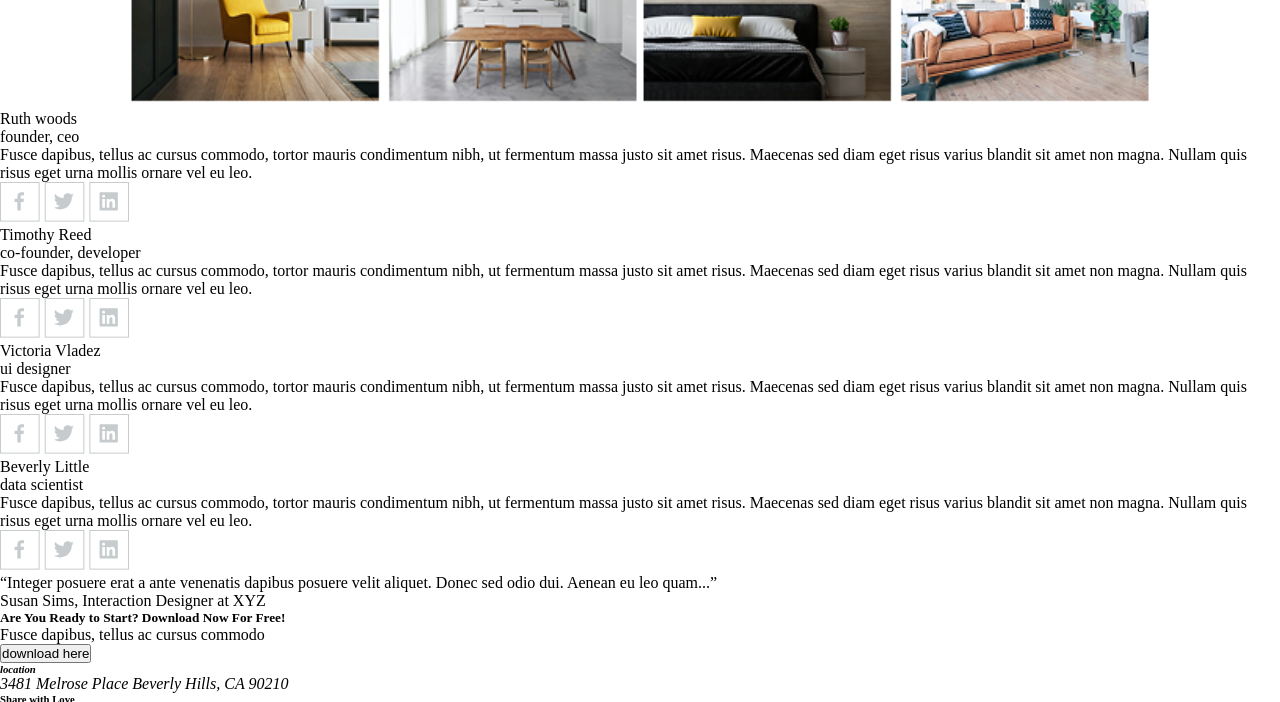
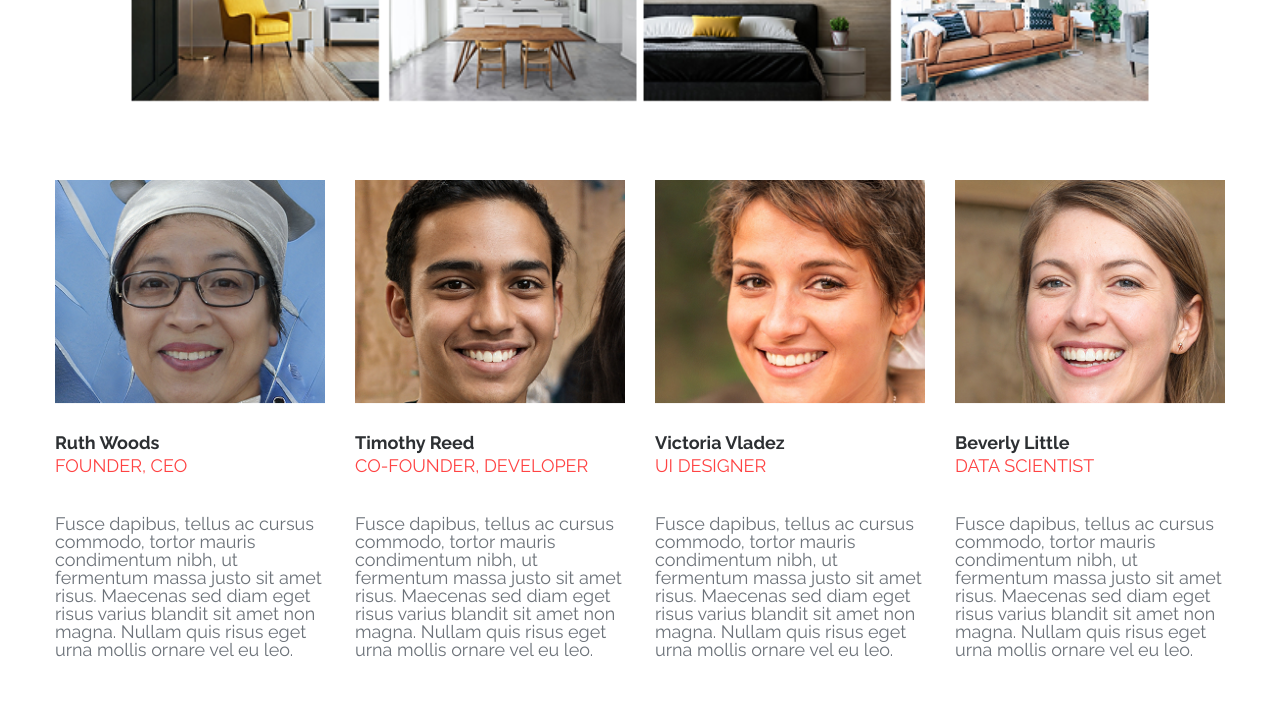
Before and after one commit to BjornHola/TMS_1_project, a website built with Parcel: page src/index.html in a window 1280 px wide. Shown: the part 1930-2632 px from the top of the page. Built offline with nearby package versions, Linux system fonts and the light colour scheme.

Commit message:
init: create section Our team, add 4 images to assets, add svg with icons of the appropriate social nets

```diff
--- a/src/index.html
+++ b/src/index.html
@@ -236,97 +236,96 @@
 </div>
 </section>
 
-
 <!--Section OUR TEAM>-->
 
 <section class="our-team">
 <div class="our-team-wrapper">
     <div class="column-team">
         <div class="column-team__photo">
-
+            <img src="../src/assets/image-woman1.jpg" alt="Ruth Woods">
         </div>
         <div class="column-team__name">
-            <p>Ruth woods</p>
+            <p class="column-team__name_bold">Ruth woods</p>
         </div>
-          <div class="column-team__post"> <p>founder, ceo</p></div>
-        <div class="column-team__description"> <p>Fusce dapibus, tellus ac cursus commodo, tortor mauris condimentum nibh, ut fermentum massa justo sit amet risus.
+          <div class="column-team__post"> <p class="column-team__post_red">founder, ceo</p> </div>
+        <div class="column-team__description"> <p class="column-team__description_grey">Fusce dapibus, tellus ac cursus commodo, tortor mauris condimentum nibh, ut fermentum massa justo sit amet risus.
              Maecenas sed diam eget risus varius blandit sit amet non magna. Nullam quis risus eget urna mollis ornare vel eu leo.</p></div>
         <div class="column-team__social-net">
-            <svg width="40" height="40" viewBox="0 0 40 40" fill="none" xmlns="http://www.w3.org/2000/svg">
+            <a href="https://facebook.com"> <svg  pointer-events="all" width="40" height="40" viewBox="0 0 40 40" fill="none" xmlns="http://www.w3.org/2000/svg">
 <rect x="0.5" y="0.5" width="38.6094" height="38.6094" stroke="#C6CBCD"/>
 <path d="M20.7159 28.4344V20.1103H23.5241L23.9415 16.8512H20.7159V14.7752C20.7159 13.8348 20.9779 13.1909 22.3277 13.1909H24.038V10.2852C23.2059 10.196 22.3694 10.1529 21.5325 10.1562C19.0503 10.1562 17.3461 11.6715 17.3461 14.4533V16.8451H14.5562V20.1042H17.3522V28.4344H20.7159Z" fill="#C6CBCD"/>
-</svg>
-<svg width="41" height="40" viewBox="0 0 41 40" fill="none" xmlns="http://www.w3.org/2000/svg">
+</svg> </a>
+<a href="https://x.com"> <svg pointer-events="all" width="41" height="40" viewBox="0 0 41 40" fill="none" xmlns="http://www.w3.org/2000/svg">
 <rect x="1.20312" y="0.5" width="38.6094" height="38.6094" stroke="#C6CBCD"/>
 <path d="M27.7523 15.212C27.7655 15.3898 27.7655 15.5665 27.7655 15.7432C27.7655 21.1514 23.6491 27.3833 16.1264 27.3833C13.8087 27.3833 11.6556 26.712 9.84375 25.546C10.1728 25.5836 10.4897 25.5968 10.832 25.5968C12.6733 25.6012 14.4625 24.9855 15.9111 23.8489C15.0574 23.8335 14.2298 23.5518 13.5439 23.0432C12.858 22.5347 12.3481 21.8247 12.0852 21.0123C12.3381 21.0498 12.592 21.0752 12.8581 21.0752C13.2248 21.0752 13.5934 21.0245 13.9357 20.9361C13.0092 20.749 12.1761 20.2468 11.5781 19.5149C10.98 18.783 10.6539 17.8665 10.6552 16.9213V16.8705C11.2006 17.1742 11.8334 17.3641 12.5037 17.3895C11.9421 17.0164 11.4817 16.51 11.1634 15.9156C10.8451 15.3213 10.6789 14.6574 10.6796 13.9831C10.6796 13.2234 10.8817 12.5267 11.2362 11.9194C12.2641 13.1838 13.5462 14.2183 14.9994 14.9557C16.4526 15.6932 18.0445 16.1172 19.672 16.2002C19.609 15.8955 19.5704 15.5797 19.5704 15.2628C19.5701 14.7255 19.6758 14.1934 19.8813 13.697C20.0867 13.2005 20.3881 12.7494 20.768 12.3695C21.1479 11.9896 21.599 11.6882 22.0955 11.4827C22.5919 11.2772 23.124 11.1716 23.6613 11.1719C24.8395 11.1719 25.9028 11.6655 26.6503 12.4638C27.5662 12.2866 28.4445 11.9523 29.2463 11.4755C28.941 12.4209 28.3015 13.2225 27.4476 13.7302C28.2599 13.6376 29.0537 13.424 29.8028 13.0965C29.2433 13.9121 28.5501 14.6274 27.7523 15.212Z" fill="#C6CBCD"/>
-</svg>
-<svg width="40" height="40" viewBox="0 0 40 40" fill="none" xmlns="http://www.w3.org/2000/svg">
+</svg> </a>
+<a href="https://linkedin.com"> <svg pointer-events="all" width="40" height="40" viewBox="0 0 40 40" fill="none" xmlns="http://www.w3.org/2000/svg">
 <rect x="0.890625" y="0.5" width="38.6094" height="38.6094" stroke="#C6CBCD"/>
 <path d="M27.8125 10.1562H11.5625C11.2931 10.1562 11.0348 10.2633 10.8443 10.4537C10.6539 10.6442 10.5469 10.9025 10.5469 11.1719V27.4219C10.5469 27.6912 10.6539 27.9496 10.8443 28.14C11.0348 28.3305 11.2931 28.4375 11.5625 28.4375H27.8125C28.0819 28.4375 28.3402 28.3305 28.5307 28.14C28.7211 27.9496 28.8281 27.6912 28.8281 27.4219V11.1719C28.8281 10.9025 28.7211 10.6442 28.5307 10.4537C28.3402 10.2633 28.0819 10.1563 27.8125 10.1562ZM15.9693 25.7329H13.2555V17.0087H15.9693V25.7329ZM14.6124 15.8173C14.1955 15.8173 13.7956 15.6517 13.5007 15.3569C13.2059 15.062 13.0402 14.6621 13.0402 14.2452C13.0402 13.8282 13.2059 13.4283 13.5007 13.1335C13.7956 12.8386 14.1955 12.673 14.6124 12.673C15.0294 12.673 15.4293 12.8386 15.7241 13.1335C16.019 13.4283 16.1846 13.8282 16.1846 14.2452C16.1846 14.6621 16.019 15.062 15.7241 15.3569C15.4293 15.6517 15.0294 15.8173 14.6124 15.8173ZM26.1245 25.7329H23.4138V21.4906C23.4138 20.4791 23.3955 19.178 22.0041 19.178C20.5924 19.178 20.3781 20.281 20.3781 21.4195V25.7339H17.6695V17.0097H20.2695V18.202H20.307C20.6676 17.5165 21.5532 16.7934 22.8705 16.7934C25.6167 16.7934 26.1235 18.5991 26.1235 20.9493V25.7329H26.1245Z" fill="#C6CBCD"/>
-</svg>
+</svg> </a>
         </div>
     </div>
     <div class="column-team">
-        <div class="column-team__photo"></div>
-        <div class="column-team__name"><p>Timothy Reed</p></div>
-        <div class="column-team__post"><p>co-founder, developer</p></div>
-        <div class="column-team__description"><p>Fusce dapibus, tellus ac cursus commodo, tortor mauris condimentum nibh, ut fermentum massa justo sit amet risus.
+        <div class="column-team__photo"><img src="../src/assets/image-man1.jpg"> </div>
+        <div class="column-team__name"><p class="column-team__name_bold">Timothy Reed</p></div>
+        <div class="column-team__post"><p class="column-team__post_red">co-founder, developer</p></div>
+        <div class="column-team__description"><p class="column-team__description_grey">Fusce dapibus, tellus ac cursus commodo, tortor mauris condimentum nibh, ut fermentum massa justo sit amet risus.
              Maecenas sed diam eget risus varius blandit sit amet non magna. Nullam quis risus eget urna mollis ornare vel eu leo.</p></div>
         <div class="column-team__social-net">
-            <svg width="40" height="40" viewBox="0 0 40 40" fill="none" xmlns="http://www.w3.org/2000/svg">
+            <a href="https://facebook.com"><svg pointer-events="all" width="40" height="40" viewBox="0 0 40 40" fill="none" xmlns="http://www.w3.org/2000/svg">
 <rect x="0.5" y="0.5" width="38.6094" height="38.6094" stroke="#C6CBCD"/>
 <path d="M20.7159 28.4344V20.1103H23.5241L23.9415 16.8512H20.7159V14.7752C20.7159 13.8348 20.9779 13.1909 22.3277 13.1909H24.038V10.2852C23.2059 10.196 22.3694 10.1529 21.5325 10.1562C19.0503 10.1562 17.3461 11.6715 17.3461 14.4533V16.8451H14.5562V20.1042H17.3522V28.4344H20.7159Z" fill="#C6CBCD"/>
-</svg>
-<svg width="41" height="40" viewBox="0 0 41 40" fill="none" xmlns="http://www.w3.org/2000/svg">
+</svg> </a>
+<a href="https://x.com"> <svg pointer-events="all" width="41" height="40" viewBox="0 0 41 40" fill="none" xmlns="http://www.w3.org/2000/svg">
 <rect x="1.20312" y="0.5" width="38.6094" height="38.6094" stroke="#C6CBCD"/>
 <path d="M27.7523 15.212C27.7655 15.3898 27.7655 15.5665 27.7655 15.7432C27.7655 21.1514 23.6491 27.3833 16.1264 27.3833C13.8087 27.3833 11.6556 26.712 9.84375 25.546C10.1728 25.5836 10.4897 25.5968 10.832 25.5968C12.6733 25.6012 14.4625 24.9855 15.9111 23.8489C15.0574 23.8335 14.2298 23.5518 13.5439 23.0432C12.858 22.5347 12.3481 21.8247 12.0852 21.0123C12.3381 21.0498 12.592 21.0752 12.8581 21.0752C13.2248 21.0752 13.5934 21.0245 13.9357 20.9361C13.0092 20.749 12.1761 20.2468 11.5781 19.5149C10.98 18.783 10.6539 17.8665 10.6552 16.9213V16.8705C11.2006 17.1742 11.8334 17.3641 12.5037 17.3895C11.9421 17.0164 11.4817 16.51 11.1634 15.9156C10.8451 15.3213 10.6789 14.6574 10.6796 13.9831C10.6796 13.2234 10.8817 12.5267 11.2362 11.9194C12.2641 13.1838 13.5462 14.2183 14.9994 14.9557C16.4526 15.6932 18.0445 16.1172 19.672 16.2002C19.609 15.8955 19.5704 15.5797 19.5704 15.2628C19.5701 14.7255 19.6758 14.1934 19.8813 13.697C20.0867 13.2005 20.3881 12.7494 20.768 12.3695C21.1479 11.9896 21.599 11.6882 22.0955 11.4827C22.5919 11.2772 23.124 11.1716 23.6613 11.1719C24.8395 11.1719 25.9028 11.6655 26.6503 12.4638C27.5662 12.2866 28.4445 11.9523 29.2463 11.4755C28.941 12.4209 28.3015 13.2225 27.4476 13.7302C28.2599 13.6376 29.0537 13.424 29.8028 13.0965C29.2433 13.9121 28.5501 14.6274 27.7523 15.212Z" fill="#C6CBCD"/>
-</svg>
-<svg width="40" height="40" viewBox="0 0 40 40" fill="none" xmlns="http://www.w3.org/2000/svg">
+</svg> </a>
+<a href="https://linkedin.com"> <svg pointer-events="all" width="40" height="40" viewBox="0 0 40 40" fill="none" xmlns="http://www.w3.org/2000/svg">
 <rect x="0.890625" y="0.5" width="38.6094" height="38.6094" stroke="#C6CBCD"/>
 <path d="M27.8125 10.1562H11.5625C11.2931 10.1562 11.0348 10.2633 10.8443 10.4537C10.6539 10.6442 10.5469 10.9025 10.5469 11.1719V27.4219C10.5469 27.6912 10.6539 27.9496 10.8443 28.14C11.0348 28.3305 11.2931 28.4375 11.5625 28.4375H27.8125C28.0819 28.4375 28.3402 28.3305 28.5307 28.14C28.7211 27.9496 28.8281 27.6912 28.8281 27.4219V11.1719C28.8281 10.9025 28.7211 10.6442 28.5307 10.4537C28.3402 10.2633 28.0819 10.1563 27.8125 10.1562ZM15.9693 25.7329H13.2555V17.0087H15.9693V25.7329ZM14.6124 15.8173C14.1955 15.8173 13.7956 15.6517 13.5007 15.3569C13.2059 15.062 13.0402 14.6621 13.0402 14.2452C13.0402 13.8282 13.2059 13.4283 13.5007 13.1335C13.7956 12.8386 14.1955 12.673 14.6124 12.673C15.0294 12.673 15.4293 12.8386 15.7241 13.1335C16.019 13.4283 16.1846 13.8282 16.1846 14.2452C16.1846 14.6621 16.019 15.062 15.7241 15.3569C15.4293 15.6517 15.0294 15.8173 14.6124 15.8173ZM26.1245 25.7329H23.4138V21.4906C23.4138 20.4791 23.3955 19.178 22.0041 19.178C20.5924 19.178 20.3781 20.281 20.3781 21.4195V25.7339H17.6695V17.0097H20.2695V18.202H20.307C20.6676 17.5165 21.5532 16.7934 22.8705 16.7934C25.6167 16.7934 26.1235 18.5991 26.1235 20.9493V25.7329H26.1245Z" fill="#C6CBCD"/>
-</svg>
+</svg> </a>
         </div>
     </div>
     <div class="column-team">
-        <div class="column-team__photo"></div>
-        <div class="column-team__name"><p>Victoria Vladez</p></div>
-        <div class="column-team__post"><p>ui designer</p></div>
-        <div class="column-team__description"><p>Fusce dapibus, tellus ac cursus commodo, tortor mauris condimentum nibh, ut fermentum massa justo sit amet risus. Maecenas sed diam eget risus varius blandit sit amet
+        <div class="column-team__photo"> <img src="../src/assets/image-woman2.jpg" alt="Victoria Vladez"></div>
+        <div class="column-team__name"><p class="column-team__name_bold">Victoria Vladez</p></div>
+        <div class="column-team__post"><p class="column-team__post_red"> ui designer </p></div>
+        <div class="column-team__description"><p class="column-team__description_grey"> Fusce dapibus, tellus ac cursus commodo, tortor mauris condimentum nibh, ut fermentum massa justo sit amet risus. Maecenas sed diam eget risus varius blandit sit amet
             non magna. Nullam quis risus eget urna mollis ornare vel eu leo.</p></div>
         <div class="column-team__social-net">
-            <svg width="40" height="40" viewBox="0 0 40 40" fill="none" xmlns="http://www.w3.org/2000/svg">
+          <a href="https://facebook.com"> <svg pointer-events="all" width="40" height="40" viewBox="0 0 40 40" fill="none" xmlns="http://www.w3.org/2000/svg">
 <rect x="0.5" y="0.5" width="38.6094" height="38.6094" stroke="#C6CBCD"/>
 <path d="M20.7159 28.4344V20.1103H23.5241L23.9415 16.8512H20.7159V14.7752C20.7159 13.8348 20.9779 13.1909 22.3277 13.1909H24.038V10.2852C23.2059 10.196 22.3694 10.1529 21.5325 10.1562C19.0503 10.1562 17.3461 11.6715 17.3461 14.4533V16.8451H14.5562V20.1042H17.3522V28.4344H20.7159Z" fill="#C6CBCD"/>
-</svg>
-<svg width="41" height="40" viewBox="0 0 41 40" fill="none" xmlns="http://www.w3.org/2000/svg">
+</svg> </a>
+<a href="https://x.com"> <svg pointer-events="all" width="41" height="40" viewBox="0 0 41 40" fill="none" xmlns="http://www.w3.org/2000/svg">
 <rect x="1.20312" y="0.5" width="38.6094" height="38.6094" stroke="#C6CBCD"/>
 <path d="M27.7523 15.212C27.7655 15.3898 27.7655 15.5665 27.7655 15.7432C27.7655 21.1514 23.6491 27.3833 16.1264 27.3833C13.8087 27.3833 11.6556 26.712 9.84375 25.546C10.1728 25.5836 10.4897 25.5968 10.832 25.5968C12.6733 25.6012 14.4625 24.9855 15.9111 23.8489C15.0574 23.8335 14.2298 23.5518 13.5439 23.0432C12.858 22.5347 12.3481 21.8247 12.0852 21.0123C12.3381 21.0498 12.592 21.0752 12.8581 21.0752C13.2248 21.0752 13.5934 21.0245 13.9357 20.9361C13.0092 20.749 12.1761 20.2468 11.5781 19.5149C10.98 18.783 10.6539 17.8665 10.6552 16.9213V16.8705C11.2006 17.1742 11.8334 17.3641 12.5037 17.3895C11.9421 17.0164 11.4817 16.51 11.1634 15.9156C10.8451 15.3213 10.6789 14.6574 10.6796 13.9831C10.6796 13.2234 10.8817 12.5267 11.2362 11.9194C12.2641 13.1838 13.5462 14.2183 14.9994 14.9557C16.4526 15.6932 18.0445 16.1172 19.672 16.2002C19.609 15.8955 19.5704 15.5797 19.5704 15.2628C19.5701 14.7255 19.6758 14.1934 19.8813 13.697C20.0867 13.2005 20.3881 12.7494 20.768 12.3695C21.1479 11.9896 21.599 11.6882 22.0955 11.4827C22.5919 11.2772 23.124 11.1716 23.6613 11.1719C24.8395 11.1719 25.9028 11.6655 26.6503 12.4638C27.5662 12.2866 28.4445 11.9523 29.2463 11.4755C28.941 12.4209 28.3015 13.2225 27.4476 13.7302C28.2599 13.6376 29.0537 13.424 29.8028 13.0965C29.2433 13.9121 28.5501 14.6274 27.7523 15.212Z" fill="#C6CBCD"/>
-</svg>
-<svg width="40" height="40" viewBox="0 0 40 40" fill="none" xmlns="http://www.w3.org/2000/svg">
+</svg> </a>
+<a href="https://linkedin.com"> <svg pointer-events="all" width="40" height="40" viewBox="0 0 40 40" fill="none" xmlns="http://www.w3.org/2000/svg">
 <rect x="0.890625" y="0.5" width="38.6094" height="38.6094" stroke="#C6CBCD"/>
 <path d="M27.8125 10.1562H11.5625C11.2931 10.1562 11.0348 10.2633 10.8443 10.4537C10.6539 10.6442 10.5469 10.9025 10.5469 11.1719V27.4219C10.5469 27.6912 10.6539 27.9496 10.8443 28.14C11.0348 28.3305 11.2931 28.4375 11.5625 28.4375H27.8125C28.0819 28.4375 28.3402 28.3305 28.5307 28.14C28.7211 27.9496 28.8281 27.6912 28.8281 27.4219V11.1719C28.8281 10.9025 28.7211 10.6442 28.5307 10.4537C28.3402 10.2633 28.0819 10.1563 27.8125 10.1562ZM15.9693 25.7329H13.2555V17.0087H15.9693V25.7329ZM14.6124 15.8173C14.1955 15.8173 13.7956 15.6517 13.5007 15.3569C13.2059 15.062 13.0402 14.6621 13.0402 14.2452C13.0402 13.8282 13.2059 13.4283 13.5007 13.1335C13.7956 12.8386 14.1955 12.673 14.6124 12.673C15.0294 12.673 15.4293 12.8386 15.7241 13.1335C16.019 13.4283 16.1846 13.8282 16.1846 14.2452C16.1846 14.6621 16.019 15.062 15.7241 15.3569C15.4293 15.6517 15.0294 15.8173 14.6124 15.8173ZM26.1245 25.7329H23.4138V21.4906C23.4138 20.4791 23.3955 19.178 22.0041 19.178C20.5924 19.178 20.3781 20.281 20.3781 21.4195V25.7339H17.6695V17.0097H20.2695V18.202H20.307C20.6676 17.5165 21.5532 16.7934 22.8705 16.7934C25.6167 16.7934 26.1235 18.5991 26.1235 20.9493V25.7329H26.1245Z" fill="#C6CBCD"/>
-</svg>
+</svg></a>
         </div>
     </div>
     <div class="column-team">
-        <div class="column-team__photo"></div>
-        <div class="column-team__name"><p>Beverly Little</p></div>
-        <div class="column-team__post"><p>data scientist</p></div>
-        <div class="column-team__description"><p>Fusce dapibus, tellus ac cursus commodo, tortor mauris condimentum nibh, ut fermentum massa justo sit amet risus. Maecenas sed diam eget risus varius blandit sit amet
+        <div class="column-team__photo"> <img src="../src/assets/image-woman3.jpg"> </div>
+        <div class="column-team__name"><p class="column-team__name_bold">Beverly Little</p></div>
+        <div class="column-team__post"><p class="column-team__post_red">data scientist</p></div>
+        <div class="column-team__description"><p class="column-team__description_grey">Fusce dapibus, tellus ac cursus commodo, tortor mauris condimentum nibh, ut fermentum massa justo sit amet risus. Maecenas sed diam eget risus varius blandit sit amet
              non magna. Nullam quis risus eget urna mollis ornare vel eu leo.</p></div>
         <div class="column-team__social-net">
-            <svg width="40" height="40" viewBox="0 0 40 40" fill="none" xmlns="http://www.w3.org/2000/svg">
+          <a href="https://facebook.com"> <svg pointer-events="all" width="40" height="40" viewBox="0 0 40 40" fill="none" xmlns="http://www.w3.org/2000/svg">
 <rect x="0.5" y="0.5" width="38.6094" height="38.6094" stroke="#C6CBCD"/>
 <path d="M20.7159 28.4344V20.1103H23.5241L23.9415 16.8512H20.7159V14.7752C20.7159 13.8348 20.9779 13.1909 22.3277 13.1909H24.038V10.2852C23.2059 10.196 22.3694 10.1529 21.5325 10.1562C19.0503 10.1562 17.3461 11.6715 17.3461 14.4533V16.8451H14.5562V20.1042H17.3522V28.4344H20.7159Z" fill="#C6CBCD"/>
-</svg>
-<svg width="41" height="40" viewBox="0 0 41 40" fill="none" xmlns="http://www.w3.org/2000/svg">
+</svg> </a>
+<a href="https://x.com"> <svg pointer-events="all" width="41" height="40" viewBox="0 0 41 40" fill="none" xmlns="http://www.w3.org/2000/svg">
 <rect x="1.20312" y="0.5" width="38.6094" height="38.6094" stroke="#C6CBCD"/>
 <path d="M27.7523 15.212C27.7655 15.3898 27.7655 15.5665 27.7655 15.7432C27.7655 21.1514 23.6491 27.3833 16.1264 27.3833C13.8087 27.3833 11.6556 26.712 9.84375 25.546C10.1728 25.5836 10.4897 25.5968 10.832 25.5968C12.6733 25.6012 14.4625 24.9855 15.9111 23.8489C15.0574 23.8335 14.2298 23.5518 13.5439 23.0432C12.858 22.5347 12.3481 21.8247 12.0852 21.0123C12.3381 21.0498 12.592 21.0752 12.8581 21.0752C13.2248 21.0752 13.5934 21.0245 13.9357 20.9361C13.0092 20.749 12.1761 20.2468 11.5781 19.5149C10.98 18.783 10.6539 17.8665 10.6552 16.9213V16.8705C11.2006 17.1742 11.8334 17.3641 12.5037 17.3895C11.9421 17.0164 11.4817 16.51 11.1634 15.9156C10.8451 15.3213 10.6789 14.6574 10.6796 13.9831C10.6796 13.2234 10.8817 12.5267 11.2362 11.9194C12.2641 13.1838 13.5462 14.2183 14.9994 14.9557C16.4526 15.6932 18.0445 16.1172 19.672 16.2002C19.609 15.8955 19.5704 15.5797 19.5704 15.2628C19.5701 14.7255 19.6758 14.1934 19.8813 13.697C20.0867 13.2005 20.3881 12.7494 20.768 12.3695C21.1479 11.9896 21.599 11.6882 22.0955 11.4827C22.5919 11.2772 23.124 11.1716 23.6613 11.1719C24.8395 11.1719 25.9028 11.6655 26.6503 12.4638C27.5662 12.2866 28.4445 11.9523 29.2463 11.4755C28.941 12.4209 28.3015 13.2225 27.4476 13.7302C28.2599 13.6376 29.0537 13.424 29.8028 13.0965C29.2433 13.9121 28.5501 14.6274 27.7523 15.212Z" fill="#C6CBCD"/>
-</svg>
-<svg width="40" height="40" viewBox="0 0 40 40" fill="none" xmlns="http://www.w3.org/2000/svg">
+</svg> </a>
+<a href="https://linkedin.com">  <svg pointer-events="all" width="40" height="40" viewBox="0 0 40 40" fill="none" xmlns="http://www.w3.org/2000/svg">
 <rect x="0.890625" y="0.5" width="38.6094" height="38.6094" stroke="#C6CBCD"/>
 <path d="M27.8125 10.1562H11.5625C11.2931 10.1562 11.0348 10.2633 10.8443 10.4537C10.6539 10.6442 10.5469 10.9025 10.5469 11.1719V27.4219C10.5469 27.6912 10.6539 27.9496 10.8443 28.14C11.0348 28.3305 11.2931 28.4375 11.5625 28.4375H27.8125C28.0819 28.4375 28.3402 28.3305 28.5307 28.14C28.7211 27.9496 28.8281 27.6912 28.8281 27.4219V11.1719C28.8281 10.9025 28.7211 10.6442 28.5307 10.4537C28.3402 10.2633 28.0819 10.1563 27.8125 10.1562ZM15.9693 25.7329H13.2555V17.0087H15.9693V25.7329ZM14.6124 15.8173C14.1955 15.8173 13.7956 15.6517 13.5007 15.3569C13.2059 15.062 13.0402 14.6621 13.0402 14.2452C13.0402 13.8282 13.2059 13.4283 13.5007 13.1335C13.7956 12.8386 14.1955 12.673 14.6124 12.673C15.0294 12.673 15.4293 12.8386 15.7241 13.1335C16.019 13.4283 16.1846 13.8282 16.1846 14.2452C16.1846 14.6621 16.019 15.062 15.7241 15.3569C15.4293 15.6517 15.0294 15.8173 14.6124 15.8173ZM26.1245 25.7329H23.4138V21.4906C23.4138 20.4791 23.3955 19.178 22.0041 19.178C20.5924 19.178 20.3781 20.281 20.3781 21.4195V25.7339H17.6695V17.0097H20.2695V18.202H20.307C20.6676 17.5165 21.5532 16.7934 22.8705 16.7934C25.6167 16.7934 26.1235 18.5991 26.1235 20.9493V25.7329H26.1245Z" fill="#C6CBCD"/>
-</svg>
+</svg></a>
         </div>
     </div>
 </div>
--- a/src/styles/our-team-styles.css
+++ b/src/styles/our-team-styles.css
@@ -0,0 +1,166 @@
+.our-team {
+width: 100%;
+margin: 50px auto;
+padding: 0 10px;
+box-sizing: border-box;
+}
+
+.our-team-wrapper {
+min-width: 100%;
+display: flex;
+flex-direction: column;
+column-gap: 50px;
+box-sizing: border-box;
+}
+
+.column-team {
+display: flex;
+flex-direction: column;
+column-gap: 10px;
+align-items: start;
+justify-content: center;
+min-width: 280px;
+box-sizing: border-box;
+}
+
+.column-team__photo {
+width: 300px;
+padding-bottom: 30px;
+}
+
+.column-team__photo img {
+width: 100%;
+height: 100%;
+object-fit: cover;
+}
+
+.column-team__name {
+display:inline-flex;
+width: fit-content;
+padding-bottom: 5px;
+}
+
+.column-team__name_bold {
+font-family: Raleway;
+font-weight: 700;
+font-size: 18px;
+line-height: 100%;
+letter-spacing: 0;
+vertical-align: middle;
+text-transform: capitalize;
+color: rgba(45, 48, 51, 1);
+}
+
+.column-team__post {
+display:inline-flex;
+width: fit-content;
+padding-bottom: 40px;
+}
+
+.column-team__post_red {
+font-family: Raleway;
+font-weight: 400;
+font-size: 14px;
+line-height: 100%;
+letter-spacing: 0;
+vertical-align: middle;
+text-transform: uppercase;
+color: rgba(255, 67, 67, 1);
+}
+
+.column-team__description {
+width: fit-content;
+padding-bottom: 50px;
+box-sizing: border-box;
+}
+
+.column-team__description_grey {
+font-family: Raleway;
+font-weight: 400;
+font-size: 14px;
+line-height: 100%;
+letter-spacing: 0;
+vertical-align: middle;
+color: rgba(108, 114, 121, 1);
+}
+
+.column-team__social-net {
+display: flex;
+min-width: 130px;
+justify-content: start;
+align-items: start;
+column-gap: 5px;
+padding-bottom: 20px;
+}
+
+.column-team__social-net a:hover svg  {
+fill:rgba(16, 9, 9, 0.952);
+}
+.column-team__social-net a:active svg  {
+box-shadow: 4px 4px 30px 0px rgb(15, 0, 0);
+}
+
+
+@media screen and (min-width: 440px) {
+.column-team {
+align-items: center;
+}
+.column-team__description {
+max-width: 300px;
+}
+}
+
+@media screen and (min-width: 768px) {
+.our-team {
+margin: 70px auto;
+}
+.our-team-wrapper {
+flex-flow: row wrap;
+row-gap: 40px;
+justify-content: center;
+}
+}
+
+@media screen and (min-width: 1020px) {
+.our-team-wrapper {
+flex-flow: nowrap;
+column-gap: 20px;
+justify-content: space-evenly;
+}
+.column-team {
+justify-content: start;
+align-items: start;
+min-width: 230px;
+}
+.column-team__photo {
+width: 100%;
+}
+.column-team__description {
+width: 100%;
+}
+}
+
+@media screen and (min-width: 1200px) {
+.our-team-wrapper {
+width: 1170px;
+column-gap: 30px;
+justify-content: center;
+}
+.column-team {
+width: calc(100% / 4 - 90px);
+flex-basis: 270px;
+flex-shrink: 0;
+}
+.column-team__photo {
+width: 100%;
+}
+.column-team__post {
+display: inline-block;
+}
+.column-team__post_red {
+font-size: 18px;
+}
+.column-team__description_grey {
+font-size: 18px;
+}
+}
```
Also changed, not shown: src/assets/image-man1.jpg (added), src/assets/image-woman1.jpg (added), src/assets/image-woman2.jpg (added), src/assets/image-woman3.jpg (added).
